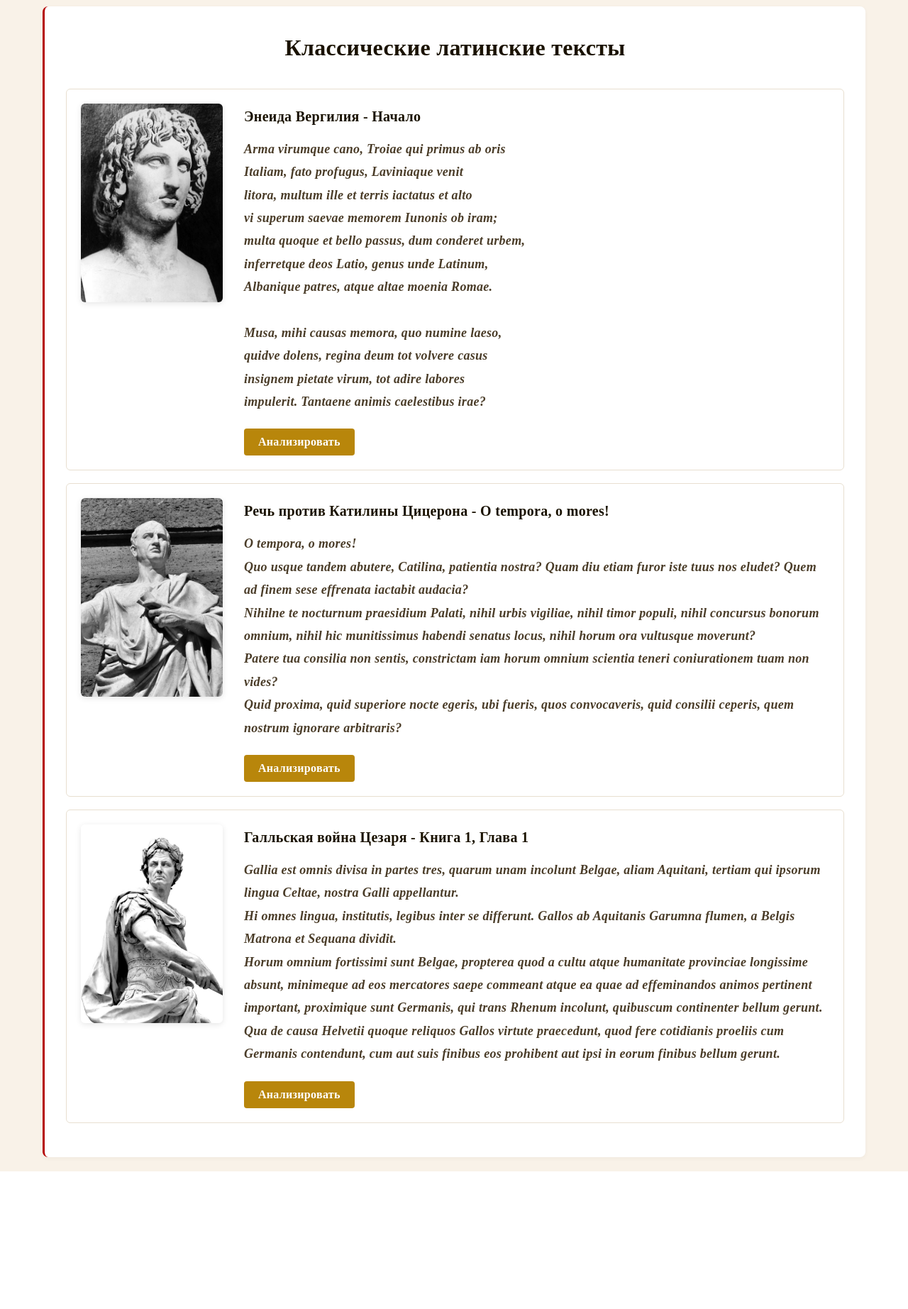
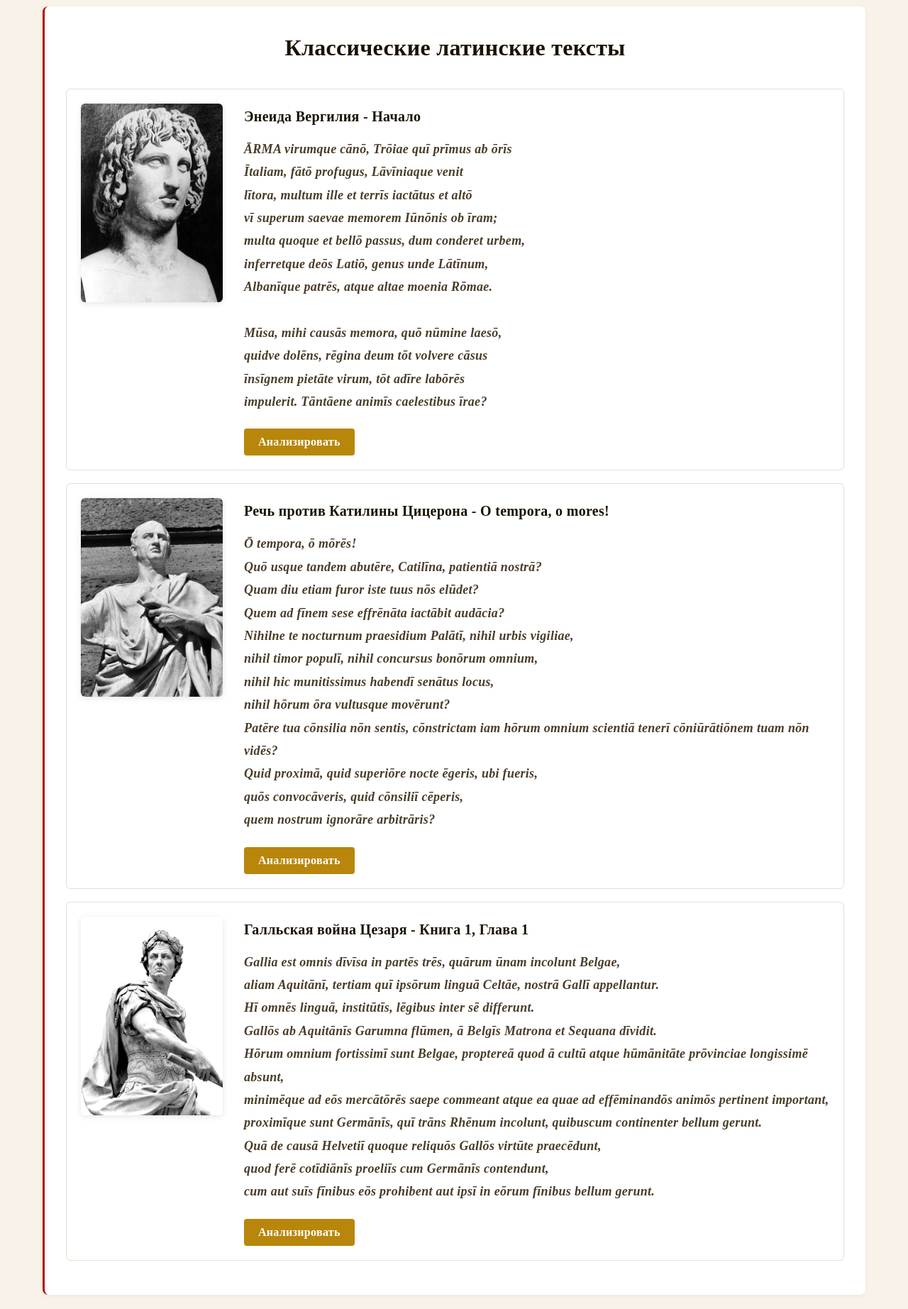
Before and after one commit to 0-317/latin_phonetics_tool, a Flask app: page /texts in a window 1280 px wide. Shown: the part 154-1999 px from the top of the page at 71% size. Before the commit the page ends 1805 px from the top, so only its background shows below. Run offline with Flask 3, Linux system fonts and the light colour scheme.

Commit message:
text with marcon,about-2,guide-2

```diff
--- a/templates/texts.html
+++ b/templates/texts.html
@@ -212,7 +212,7 @@
     <div class="content-box">
         <h2>{{ L.texts_title }}</h2>
 
-        <!-- 第一篇：埃涅阿斯纪 维吉尔 + 图片 -->
+        <!-- 第一篇：埃涅阿斯纪 维吉尔 + 长音完整版 -->
         <div class="text-card">
             <img src="/static/images/virgil.jpg" class="card-img" alt="埃涅阿斯纪"
                  width="200" height="280"
@@ -224,24 +224,24 @@
                     {% else %}Aeneid by Virgil - Opening
                     {% endif %}
                 </h4>
-                <p><em>Arma virumque cano, Troiae qui primus ab oris<br>
-Italiam, fato profugus, Laviniaque venit<br>
-litora, multum ille et terris iactatus et alto<br>
-vi superum saevae memorem Iunonis ob iram;<br>
-multa quoque et bello passus, dum conderet urbem,<br>
-inferretque deos Latio, genus unde Latinum,<br>
-Albanique patres, atque altae moenia Romae.<br><br>
-Musa, mihi causas memora, quo numine laeso,<br>
-quidve dolens, regina deum tot volvere casus<br>
-insignem pietate virum, tot adire labores<br>
-impulerit. Tantaene animis caelestibus irae?</em></p>
-                <button class="analyze-btn" onclick="analyzeText('ARMA virumque cano, Troiae qui primus ab oris Italiam, fato profugus, Laviniaque venit litora, multum ille et terris iactatus et alto vi superum saevae memorem Iunonis ob iram; multa quoque et bello passus, dum conderet urbem, inferretque deos Latio, genus unde Latinum, Albanique patres, atque altae moenia Romae. Musa, mihi causas memora, quo numine laeso, quidve dolens, regina deum tot volvere casus insignem pietate virum, tot adire labores impulerit. Tantaene animis caelestibus irae?')">
+                <p><em>ĀRMA virumque cānō, Trōiae quī prīmus ab ōrīs<br>
+Ītaliam, fātō profugus, Lāvīniaque venit<br>
+lītora, multum ille et terrīs iactātus et altō<br>
+vī superum saevae memorem Iūnōnis ob īram;<br>
+multa quoque et bellō passus, dum conderet urbem,<br>
+inferretque deōs Latiō, genus unde Lātīnum,<br>
+Albanīque patrēs, atque altae moenia Rōmae.<br><br>
+Mūsa, mihi causās memora, quō nūmine laesō,<br>
+quidve dolēns, rēgina deum tōt volvere cāsus<br>
+īnsīgnem pietāte virum, tōt adīre labōrēs<br>
+impulerit. Tāntāene animīs caelestibus īrae?</em></p>
+                <button class="analyze-btn" onclick="analyzeText('ĀRMA virumque cānō, Trōiae quī prīmus ab ōrīs Ītaliam, fātō profugus, Lāvīniaque venit lītora, multum ille et terrīs iactātus et altō vī superum saevae memorem Iūnōnis ob īram; multa quoque et bellō passus, dum conderet urbem, inferretque deōs Latiō, genus unde Lātīnum, Albanīque patrēs, atque altae moenia Rōmae. Mūsa, mihi causās memora, quō nūmine laesō, quidve dolēns, rēgina deum tōt volvere cāsus īnsīgnem pietāte virum, tōt adīre labōrēs impulerit. Tāntāene animīs caelestibus īrae?')">
                     {{ L.btn_analyze }}
                 </button>
             </div>
         </div>
 
-        <!-- 第二篇：反喀提林演说 西塞罗 + 图片 -->
+        <!-- 第二篇：反喀提林演说 西塞罗 + 长音完整版 -->
         <div class="text-card">
             <img src="/static/images/cicero.jpg" class="card-img" alt="反喀提林演说"
                  width="200" height="280"
@@ -253,18 +253,25 @@ impulerit. Tantaene animis caelestibus irae?</em></p>
                     {% else %}Against Catiline by Cicero - O tempora, o mores!
                     {% endif %}
                 </h4>
-                <p><em>O tempora, o mores!<br>
-Quo usque tandem abutere, Catilina, patientia nostra? Quam diu etiam furor iste tuus nos eludet? Quem ad finem sese effrenata iactabit audacia?<br>
-Nihilne te nocturnum praesidium Palati, nihil urbis vigiliae, nihil timor populi, nihil concursus bonorum omnium, nihil hic munitissimus habendi senatus locus, nihil horum ora vultusque moverunt?<br>
-Patere tua consilia non sentis, constrictam iam horum omnium scientia teneri coniurationem tuam non vides?<br>
-Quid proxima, quid superiore nocte egeris, ubi fueris, quos convocaveris, quid consilii ceperis, quem nostrum ignorare arbitraris?</em></p>
-                <button class="analyze-btn" onclick="analyzeText('O tempora, o mores! Quo usque tandem abutere, Catilina, patientia nostra? Quam diu etiam furor iste tuus nos eludet? Quem ad finem sese effrenata iactabit audacia? Nihilne te nocturnum praesidium Palati, nihil urbis vigiliae, nihil timor populi, nihil concursus bonorum omnium, nihil hic munitissimus habendi senatus locus, nihil horum ora vultusque moverunt? Patere tua consilia non sentis, constrictam iam horum omnium scientia teneri coniurationem tuam non vides? Quid proxima, quid superiore nocte egeris, ubi fueris, quos convocaveris, quid consilii ceperis, quem nostrum ignorare arbitraris?')">
+                <p><em>Ō tempora, ō mōrēs!<br>
+Quō usque tandem abutēre, Catilīna, patientiā nostrā?<br>
+Quam diu etiam furor iste tuus nōs elūdet?<br>
+Quem ad fīnem sese effrēnāta iactābit audācia?<br>
+Nihilne te nocturnum praesidium Palātī, nihil urbis vigiliae,<br>
+nihil timor populī, nihil concursus bonōrum omnium,<br>
+nihil hic munitissimus habendī senātus locus,<br>
+nihil hōrum ōra vultusque movērunt?<br>
+Patēre tua cōnsilia nōn sentis, cōnstrictam iam hōrum omnium scientiā tenerī cōniūrātiōnem tuam nōn vidēs?<br>
+Quid proximā, quid superiōre nocte ēgeris, ubi fueris,<br>
+quōs convocāveris, quid cōnsiliī cēperis,<br>
+quem nostrum ignorāre arbitrāris?</em></p>
+                <button class="analyze-btn" onclick="analyzeText('Ō tempora, ō mōrēs! Quō usque tandem abutēre, Catilīna, patientiā nostrā? Quam diu etiam furor iste tuus nōs elūdet? Quem ad fīnem sese effrēnāta iactābit audācia? Nihilne te nocturnum praesidium Palātī, nihil urbis vigiliae, nihil timor populī, nihil concursus bonōrum omnium, nihil hic munitissimus habendī senātus locus, nihil hōrum ōra vultusque movērunt? Patēre tua cōnsilia nōn sentis, cōnstrictam iam hōrum omnium scientiā tenerī cōniūrātiōnem tuam nōn vidēs? Quid proximā, quid superiōre nocte ēgeris, ubi fueris, quōs convocāveris, quid cōnsiliī cēperis, quem nostrum ignorāre arbitrāris?')">
                     {{ L.btn_analyze }}
                 </button>
             </div>
         </div>
 
-        <!-- 第三篇：高卢战记 凯撒 + 图片 -->
+        <!-- 第三篇：高卢战记 凯撒 + 长音完整版 -->
         <div class="text-card">
             <img src="/static/images/caesar.jpg" class="card-img" alt="高卢战记"
                  width="200" height="280"
@@ -276,10 +283,17 @@ Quid proxima, quid superiore nocte egeris, ubi fueris, quos convocaveris, quid c
                     {% else %}Gallic Wars by Caesar - Book 1, Chapter 1
                     {% endif %}
                 </h4>
-                <p><em>Gallia est omnis divisa in partes tres, quarum unam incolunt Belgae, aliam Aquitani, tertiam qui ipsorum lingua Celtae, nostra Galli appellantur.<br>
-Hi omnes lingua, institutis, legibus inter se differunt. Gallos ab Aquitanis Garumna flumen, a Belgis Matrona et Sequana dividit.<br>
-Horum omnium fortissimi sunt Belgae, propterea quod a cultu atque humanitate provinciae longissime absunt, minimeque ad eos mercatores saepe commeant atque ea quae ad effeminandos animos pertinent important, proximique sunt Germanis, qui trans Rhenum incolunt, quibuscum continenter bellum gerunt. Qua de causa Helvetii quoque reliquos Gallos virtute praecedunt, quod fere cotidianis proeliis cum Germanis contendunt, cum aut suis finibus eos prohibent aut ipsi in eorum finibus bellum gerunt.</em></p>
-                <button class="analyze-btn" onclick="analyzeText('Gallia est omnis divisa in partes tres, quarum unam incolunt Belgae, aliam Aquitani, tertiam qui ipsorum lingua Celtae, nostra Galli appellantur. Hi omnes lingua, institutis, legibus inter se differunt. Gallos ab Aquitanis Garumna flumen, a Belgis Matrona et Sequana dividit. Horum omnium fortissimi sunt Belgae, propterea quod a cultu atque humanitate provinciae longissime absunt, minimeque ad eos mercatores saepe commeant atque ea quae ad effeminandos animos pertinent important, proximique sunt Germanis, qui trans Rhenum incolunt, quibuscum continenter bellum gerunt. Qua de causa Helvetii quoque reliquos Gallos virtute praecedunt, quod fere cotidianis proeliis cum Germanis contendunt, cum aut suis finibus eos prohibent aut ipsi in eorum finibus bellum gerunt.')">
+                <p><em>Gallia est omnis dīvīsa in partēs trēs, quārum ūnam incolunt Belgae,<br>
+aliam Aquitānī, tertiam quī ipsōrum linguā Celtāe, nostrā Gallī appellantur.<br>
+Hī omnēs linguā, institūtīs, lēgibus inter sē differunt.<br>
+Gallōs ab Aquitānīs Garumna flūmen, ā Belgīs Matrona et Sequana dīvidit.<br>
+Hōrum omnium fortissimī sunt Belgae, proptereā quod ā cultū atque hūmānitāte prōvinciae longissimē absunt,<br>
+minimēque ad eōs mercātōrēs saepe commeant atque ea quae ad effēminandōs animōs pertinent important,<br>
+proximīque sunt Germānīs, quī trāns Rhēnum incolunt, quibuscum continenter bellum gerunt.<br>
+Quā de causā Helvetiī quoque reliquōs Gallōs virtūte praecēdunt,<br>
+quod ferē cotīdiānīs proeliīs cum Germānīs contendunt,<br>
+cum aut suīs fīnibus eōs prohibent aut ipsī in eōrum fīnibus bellum gerunt.</em></p>
+                <button class="analyze-btn" onclick="analyzeText('Gallia est omnis dīvīsa in partēs trēs, quārum ūnam incolunt Belgae, aliam Aquitānī, tertiam quī ipsōrum linguā Celtāe, nostrā Gallī appellantur. Hī omnēs linguā, institūtīs, lēgibus inter sē differunt. Gallōs ab Aquitānīs Garumna flūmen, ā Belgīs Matrona et Sequana dīvidit. Hōrum omnium fortissimī sunt Belgae, proptereā quod ā cultū atque hūmānitāte prōvinciae longissimē absunt, minimēque ad eōs mercātōrēs saepe commeant atque ea quae ad effēminandōs animōs pertinent important, proximīque sunt Germānīs, quī trāns Rhēnum incolunt, quibuscum continenter bellum gerunt. Quā de causā Helvetiī quoque reliquōs Gallōs virtūte praecēdunt, quod ferē cotīdiānīs proeliīs cum Germānīs contendunt, cum aut suīs fīnibus eōs prohibent aut ipsī in eōrum fīnibus bellum gerunt.')">
                     {{ L.btn_analyze }}
                 </button>
             </div>
```
Also changed, not shown: templates/about.html (+18 -18 lines), templates/guide.html (+15 -13 lines), templates/index.html (+74 -94 lines).
